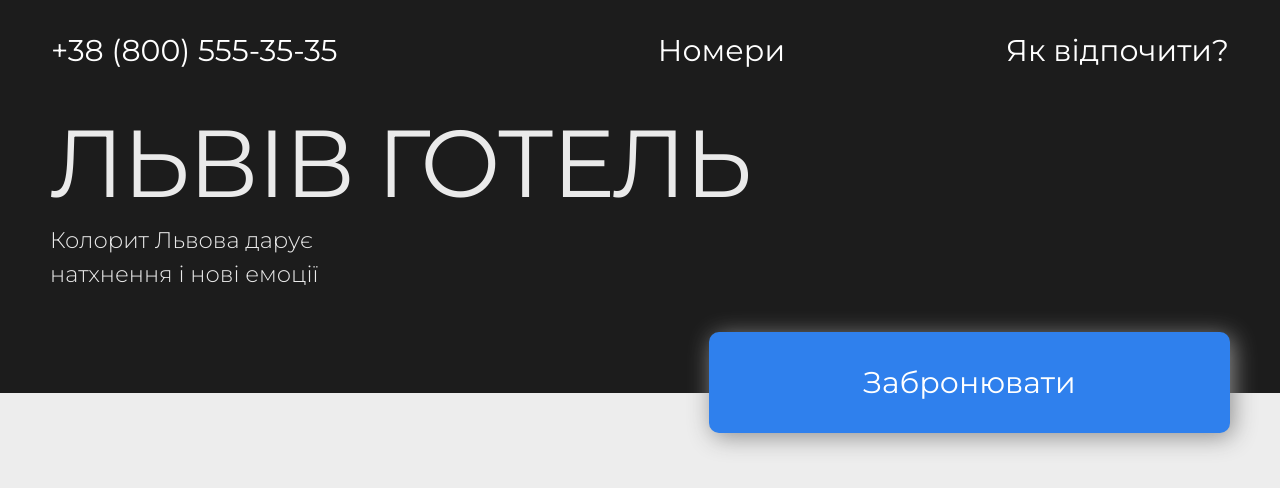
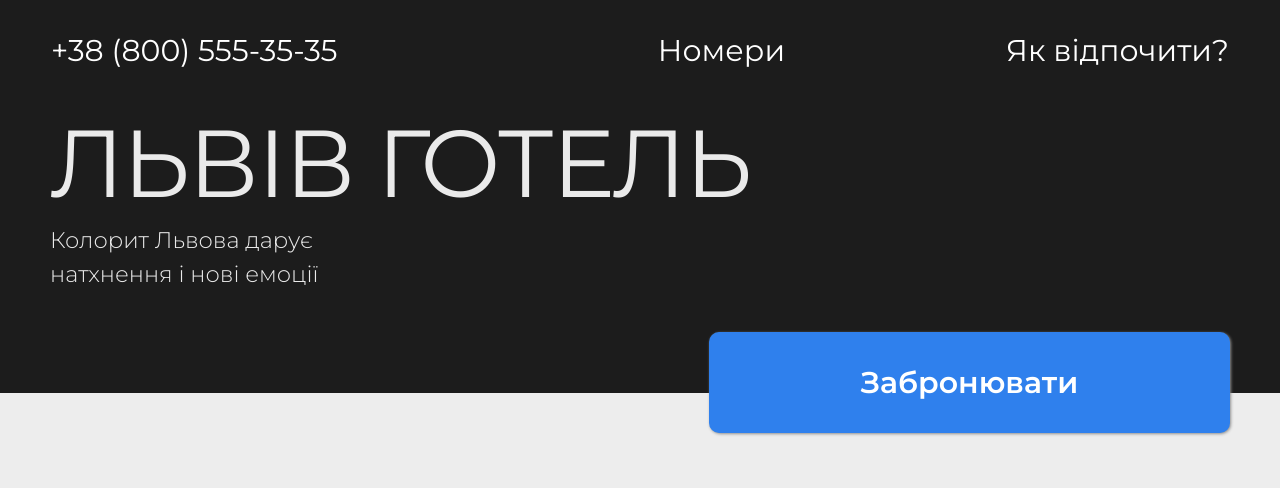
Before and after one commit to afterkishibe/hotelsite, a plain HTML site: page site/index.html in a window 1280 px wide. Drawn offline with Linux system fonts and the light colour scheme.

Commit message:
Add files via upload

```diff
--- a/site/styles/style.css
+++ b/site/styles/style.css
@@ -165,6 +165,7 @@
 }
 .hotel__button {
 	font-size: 30px;
+	font-weight: 600;
 	align-self: flex-end;
 	width: 521px;
 	border-radius: 10px;
@@ -173,8 +174,9 @@
 	display: block;
 	background-color: #2f80ed;
 	transform: translate(0, 40px);
-	box-shadow: 3px 4px 23.1px 0px #909090;
+	box-shadow: 1px 1px 3px 0px #909090;
 }
+
 
 @media (max-width: 1200px) {
 	.hotel__button {
@@ -197,3 +199,7 @@
 		letter-spacing: -2px;
 	}
 }
+
+.hotel__button:hover{
+	background-color: #2b7ae1;
+}
```
